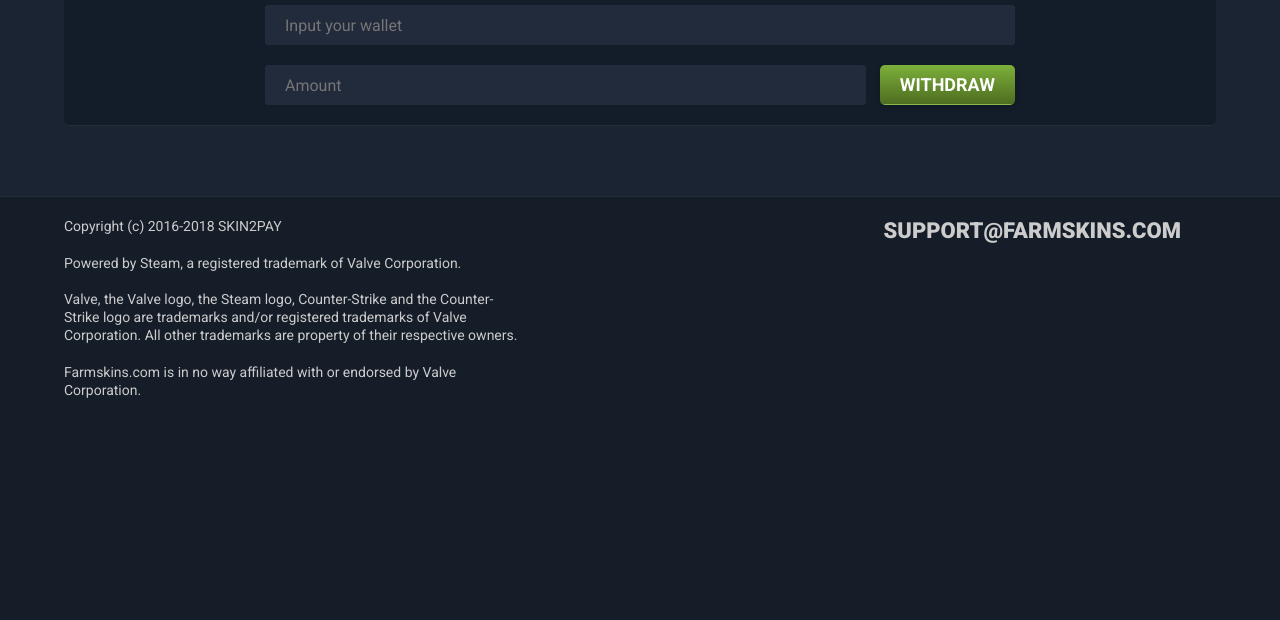
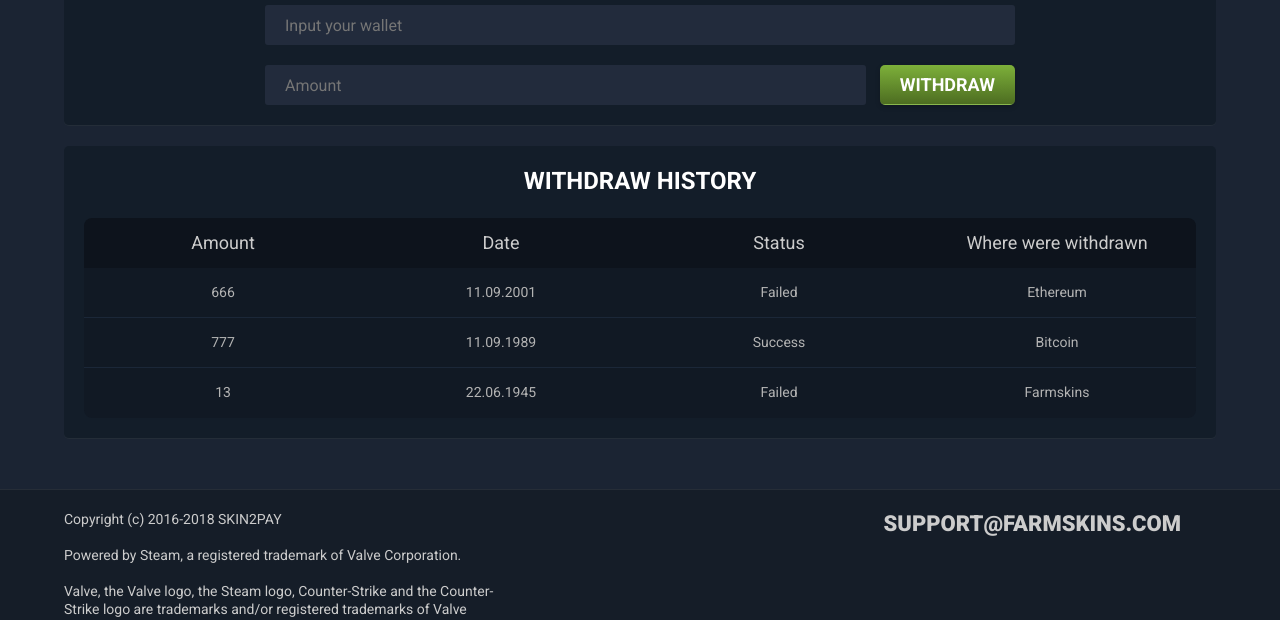
Before and after one commit to Vladimir0x29A/skin2pay, a website: page views/index.html in a window 1280 px wide. Shown: the part 580-1200 px from the top of the page. Before the commit the page ends 1019 px from the top, so only its background shows below. Drawn offline with nearby package versions, Linux system fonts and the light colour scheme; files that its build step writes are made by us from their sources; files whose address does not match are found by name.

Commit message:
Withdraw history

```diff
--- a/style-source/main.scss
+++ b/style-source/main.scss
@@ -287,3 +287,47 @@ section {
     }
   }
 }
+
+
+.withdraw-history {
+  &__title {
+    margin-bottom: 20px;
+    font-size: 24px;
+    font-weight: 700;
+    text-align: center;
+    text-transform: uppercase;
+  }
+
+  &__row,
+  &__header {
+    display: flex;
+    align-items: center;
+    min-height: 50px;
+    padding: 8px 0;
+  }
+
+  &__header {
+    border-radius: 8px 8px 0 0;
+    color: #ccc;
+    background: #0d131c;
+  }
+
+  &__row {
+    font-size: 14px;
+    color: #b3b3b3;
+    background: #111924;
+
+    &:not(:last-child) {
+      border-bottom: 1px solid #1b2738;
+    }
+
+    &:last-child {
+      border-radius: 0 0 8px 8px;
+    }
+  }
+
+  &__col {
+    width: 25%;
+    text-align: center;
+  }
+}
--- a/views/index.html
+++ b/views/index.html
@@ -88,6 +88,34 @@
                     <input class="withdraw__input flex-wrapper__item" type="text" placeholder="Amount">
                     <button class="button--default button--input flex-wrapper__item">Withdraw</button>
                 </div>
+            </div>
+        </section>
+
+        <section class="withdraw-history">
+            <div class="withdraw-history__title">Withdraw history</div>
+            <div class="withdraw-history__header">
+                <div class="withdraw-history__col">Amount</div>
+                <div class="withdraw-history__col">Date</div>
+                <div class="withdraw-history__col">Status</div>
+                <div class="withdraw-history__col">Where were withdrawn</div>
+            </div>
+            <div class="withdraw-history__row">
+                <div class="withdraw-history__col">666</div>
+                <div class="withdraw-history__col">11.09.2001</div>
+                <div class="withdraw-history__col">Failed</div>
+                <div class="withdraw-history__col">Ethereum</div>
+            </div>
+            <div class="withdraw-history__row">
+                <div class="withdraw-history__col">777</div>
+                <div class="withdraw-history__col">11.09.1989</div>
+                <div class="withdraw-history__col">Success</div>
+                <div class="withdraw-history__col">Bitcoin</div>
+            </div>
+            <div class="withdraw-history__row">
+                <div class="withdraw-history__col">13</div>
+                <div class="withdraw-history__col">22.06.1945</div>
+                <div class="withdraw-history__col">Failed</div>
+                <div class="withdraw-history__col">Farmskins</div>
             </div>
         </section>
 
```
